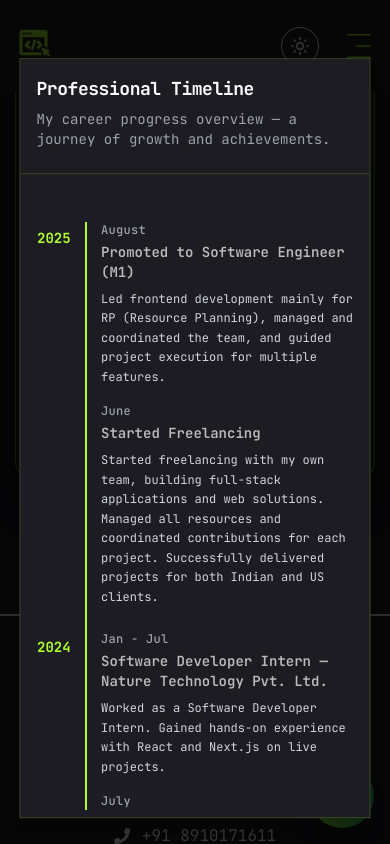
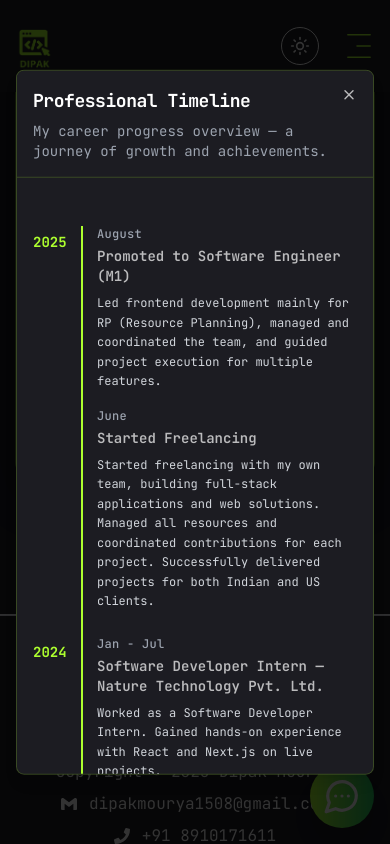
Before and after one commit to Dipak-Natureglobal/dipak-portfolio, a Next.js app: page / in a window 390 px wide. Both pictures are taken after a click on the button "Timeline". Shown: the part 3409-4253 px from the top of the page. Built offline with nearby package versions, Linux system fonts and the light colour scheme.

Commit message:
feat: implement mobile modal fixes for better usability and responsiveness

```diff
--- a/app/globals.css
+++ b/app/globals.css
@@ -27,3 +27,23 @@
         -webkit-text-stroke: 1px #ADFF2F;
     }
 }
+
+@layer components {
+    /* Mobile modal fixes */
+    @media (max-width: 640px) {
+        [data-radix-popper-content-wrapper] {
+            position: fixed !important;
+            inset: 0 !important;
+            margin: 1rem !important;
+            display: flex !important;
+            align-items: center !important;
+            justify-content: center !important;
+        }
+
+        /* Ensure modal doesn't overflow viewport */
+        [role="dialog"] {
+            max-height: calc(100vh - 2rem) !important;
+            max-width: calc(100vw - 2rem) !important;
+        }
+    }
+}
--- a/components/action-dialog/ActionDialog.jsx
+++ b/components/action-dialog/ActionDialog.jsx
@@ -77,7 +77,7 @@ export default function ActionDialog() {
           Timeline  <Briefcase className="w-5 h-5  mx-3" />
         </Button>
       </DialogTrigger>
-  <DialogContent className="max-w-xl w-[90vw] sm:w-full h-[90vh] sm:h-[600px] p-0 overflow-hidden bg-white dark:bg-[#1c1c22] border border-[#22c55e]/20 dark:border-[#ADFF2F]/20 mx-auto my-4 sm:my-auto sm:fixed sm:left-[50%] sm:top-[50%] sm:translate-x-[-50%] sm:translate-y-[-50%]">
+      <DialogContent className="max-w-xl w-[95vw] sm:w-full max-h-[90vh] sm:h-[600px] p-0 overflow-hidden bg-white dark:bg-[#1c1c22] border border-[#22c55e]/20 dark:border-[#ADFF2F]/20 data-[state=open]:duration-200 data-[state=closed]:duration-200 mx-auto my-auto rounded-lg sm:rounded-lg">
         {/* Sticky Header */}
         <div className="sticky top-0 z-10 bg-white dark:bg-[#1c1c22] border-b border-[#22c55e]/20 dark:border-[#ADFF2F]/20 p-4 sm:p-6">
           <DialogHeader>
@@ -91,7 +91,7 @@ export default function ActionDialog() {
         </div>
 
         {/* Scrollable Timeline Content */}
-  <ScrollArea className="flex-1 h-[calc(90vh-140px)] sm:h-[calc(600px-140px)]">
+        <ScrollArea className="flex-1 h-[calc(90vh-180px)] sm:h-[calc(600px-160px)]">
           <div className="relative p-4 sm:p-6">
             {/* Main Timeline Container */}
             <div className="relative pl-16 sm:pl-24">
@@ -140,7 +140,7 @@ export default function ActionDialog() {
             </div>
 
             {/* Footer Close Button */}
-            <div className="mt-6 sm:mt-8 pt-4 sm:pt-6 border-t border-[#22c55e]/20 dark:border-[#ADFF2F]/20">
+            <div className="mt-4 sm:mt-6 pt-3 sm:pt-4 border-t border-[#22c55e]/20 dark:border-[#ADFF2F]/20 pb-2 sm:pb-4">
               <div className="flex justify-end">
                 <DialogClose asChild>
                   <Button className="bg-gradient-to-r from-[#22c55e] to-[#16a34a] dark:from-[#ADFF2F] dark:to-[#22c55e] text-white dark:text-black font-bold px-4 sm:px-6 py-2 text-sm sm:text-base hover:opacity-90 transition-opacity">
--- a/components/ui/dialog.tsx
+++ b/components/ui/dialog.tsx
@@ -37,13 +37,13 @@ const DialogContent = React.forwardRef<
     <DialogPrimitive.Content
       ref={ref}
       className={cn(
-        "fixed left-[50%] top-[50%] z-50 grid w-full max-w-lg translate-x-[-50%] translate-y-[-50%] gap-4 border border-slate-200 bg-white p-6 shadow-lg duration-200 data-[state=open]:animate-in data-[state=closed]:animate-out data-[state=closed]:fade-out-0 data-[state=open]:fade-in-0 data-[state=closed]:zoom-out-95 data-[state=open]:zoom-in-95 data-[state=closed]:slide-out-to-left-1/2 data-[state=closed]:slide-out-to-top-[48%] data-[state=open]:slide-in-from-left-1/2 data-[state=open]:slide-in-from-top-[48%] sm:rounded-lg dark:border-slate-800 dark:bg-slate-950",
+        "fixed left-[50%] top-[50%] z-50 grid w-full max-w-lg translate-x-[-50%] translate-y-[-50%] gap-4 border border-slate-200 bg-white p-6 shadow-lg duration-200 data-[state=open]:animate-in data-[state=closed]:animate-out data-[state=closed]:fade-out-0 data-[state=open]:fade-in-0 data-[state=closed]:zoom-out-95 data-[state=open]:zoom-in-95 data-[state=closed]:slide-out-to-left-1/2 data-[state=closed]:slide-out-to-top-[48%] data-[state=open]:slide-in-from-left-1/2 data-[state=open]:slide-in-from-top-[48%] sm:rounded-lg dark:border-slate-800 dark:bg-slate-950 max-h-[100vh] overflow-hidden",
         className
       )}
       {...props}
     >
       {children}
-      <DialogPrimitive.Close className="absolute right-4 top-4 rounded-sm opacity-70 ring-offset-white transition-opacity hover:opacity-100 focus:outline-none focus:ring-2 focus:ring-slate-950 focus:ring-offset-2 disabled:pointer-events-none data-[state=open]:bg-slate-100 data-[state=open]:text-slate-500 dark:ring-offset-slate-950 dark:focus:ring-slate-300 dark:data-[state=open]:bg-slate-800 dark:data-[state=open]:text-slate-400">
+      <DialogPrimitive.Close className="absolute right-4 top-4 rounded-sm opacity-70 ring-offset-white transition-opacity hover:opacity-100 focus:outline-none focus:ring-2 focus:ring-slate-950 focus:ring-offset-2 disabled:pointer-events-none data-[state=open]:bg-slate-100 data-[state=open]:text-slate-500 dark:ring-offset-slate-950 dark:focus:ring-slate-300 dark:data-[state=open]:bg-slate-800 dark:data-[state=open]:text-slate-400 z-10">
         <X className="h-4 w-4" />
         <span className="sr-only">Close</span>
       </DialogPrimitive.Close>
```
